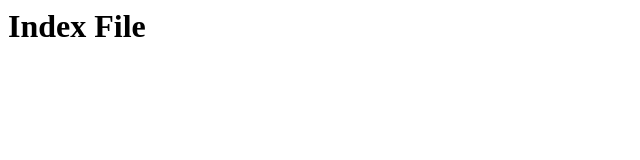
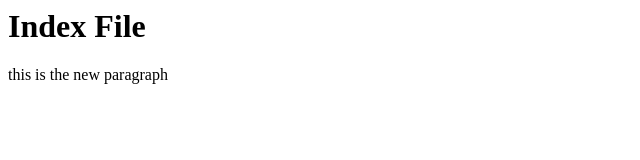
Before and after one commit to sirivennelapitta/smarsh_github1, a plain HTML site: page index.html in a window 1280 px wide. Shown: the whole page, without its empty margins (0-640 px from the left). Drawn offline with Linux system fonts and the light colour scheme.

Commit message:
Add new paragraph to index.html

```diff
--- a/index.html
+++ b/index.html
@@ -4,5 +4,7 @@
 </head>
 <body>
 <h1>Index File</h1>
+<p>
+this is the new paragraph</p>
 </body>
 </html>
```
